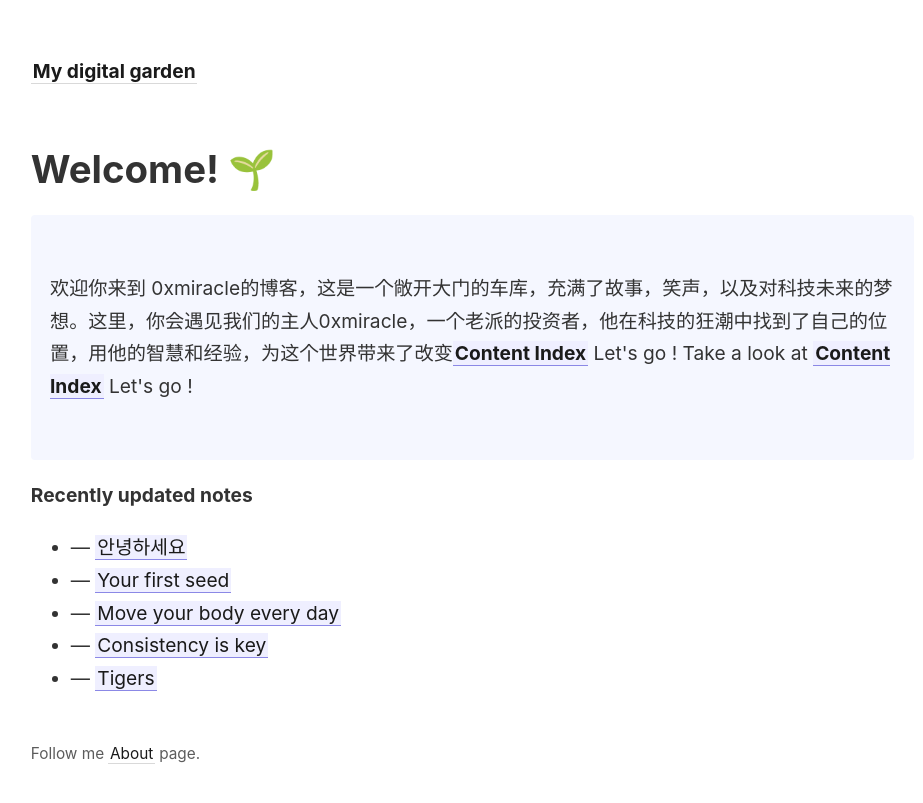
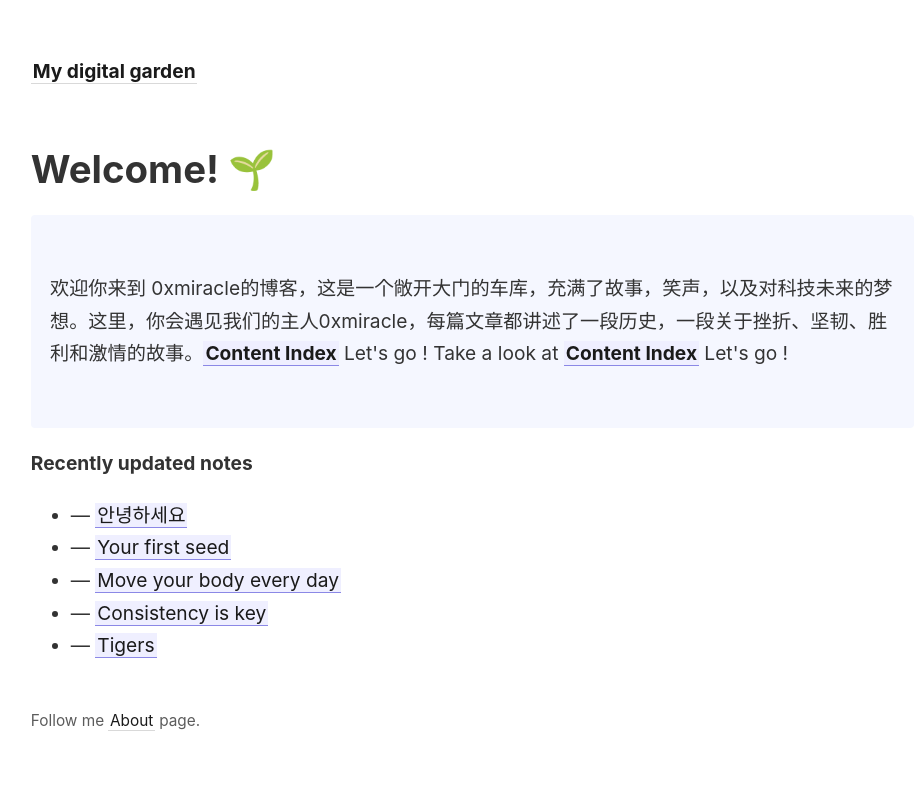
Before and after one commit to lkyxuan/bbbblog, a Jekyll site: the page built from _pages/index.md, in a window 1280 px wide. Shown: the top 803 px of the page, without its empty margins (46-969 px from the left). Built offline with Jekyll 4.4.1, drawn with Linux system fonts in a browser that asks for light colours.

Commit message:
vault backup: 2023-07-14 03:58:35
Affected files:
_pages/index.md

```diff
--- a/_pages/index.md
+++ b/_pages/index.md
@@ -10,7 +10,7 @@ permalink: /
 <p style="padding: 3em 1em; background: #f5f7ff; border-radius: 4px;">
 
 
-  欢迎你来到 0xmiracle的博客，这是一个敞开大门的车库，充满了故事，笑声，以及对科技未来的梦想。这里，你会遇见我们的主人0xmiracle，一个老派的投资者，他在科技的狂潮中找到了自己的位置，用他的智慧和经验，为这个世界带来了改变<span style="font-weight: bold">[[Content Index]]</span> Let's go !
+  欢迎你来到 0xmiracle的博客，这是一个敞开大门的车库，充满了故事，笑声，以及对科技未来的梦想。这里，你会遇见我们的主人0xmiracle，每篇文章都讲述了一段历史，一段关于挫折、坚韧、胜利和激情的故事。<span style="font-weight: bold">[[Content Index]]</span> Let's go !
   Take a look at <span style="font-weight: bold">[[Content Index]]</span> Let's go !
 
 
```
